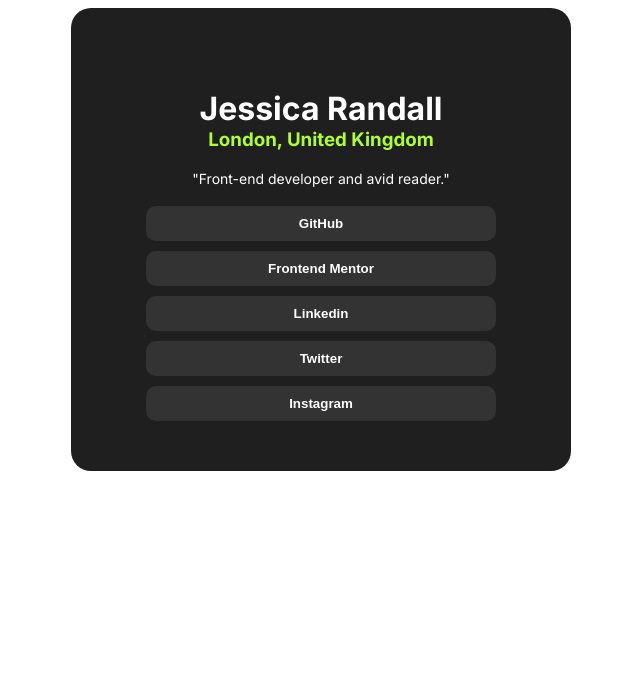
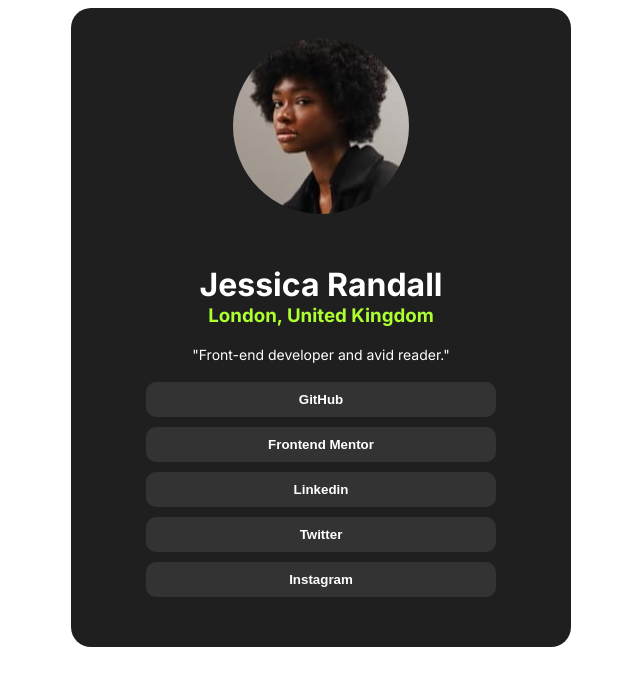
Before and after one commit to Bellion-dotcom/Web-development-using-HTML-and-CSS, a plain HTML site: page index.html in a window 1280 px wide. Shown: the whole page, without its empty margins (319-959 px from the left). Drawn offline with Linux system fonts and the light colour scheme; a web font is replaced by a local one.

Commit message:
index.html

```diff
--- a/index.html
+++ b/index.html
@@ -10,7 +10,7 @@
 <body>
     <div class="all">
         <div class="pics">
-            <img src="images/avatar-jessica.jpeg" alt="">
+            <img src="avatar-jessica.jpeg" alt="">
         </div>
         <h1>Jessica Randall</h1>
         <h3>London, United Kingdom</h3>
```
